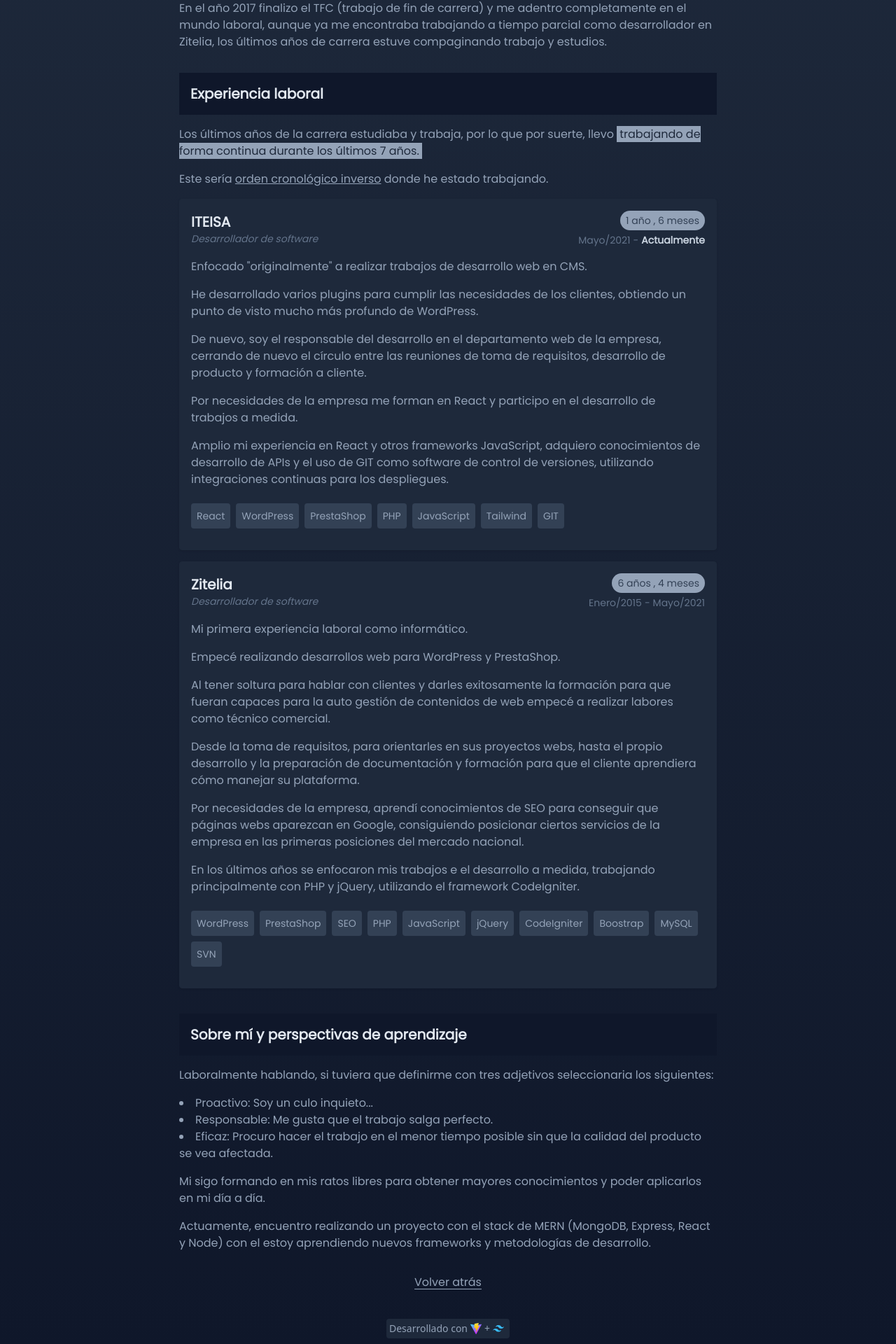
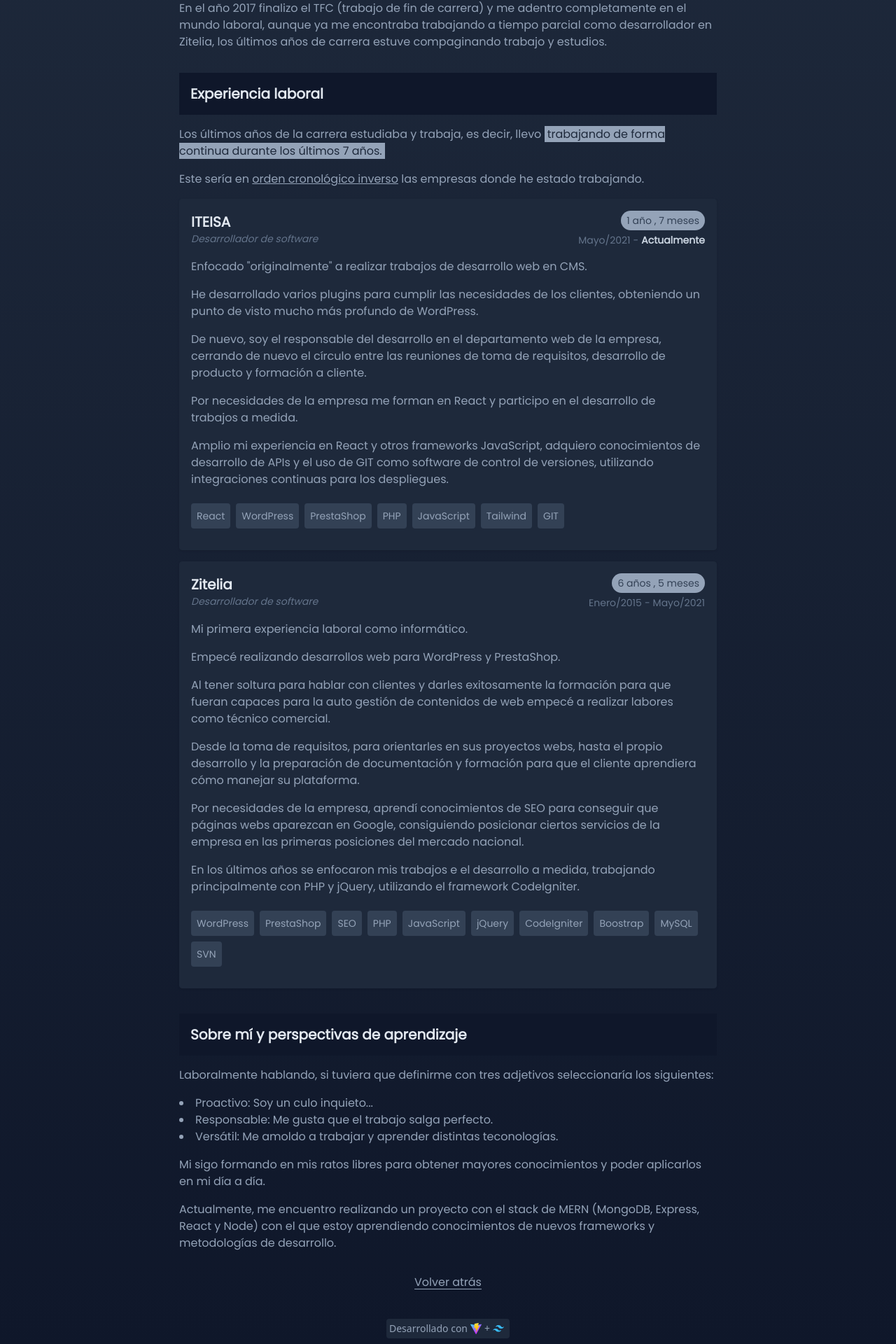
Before and after one commit to javiervallejooca/javiervallejo.me, a React (Vite) app: page /sobre-mi in a window 1280 px wide. Shown: the part 228-2148 px from the top of the page at 70% size. Built offline with nearby package versions, Linux system fonts and the light colour scheme.

Commit message:
Retoques ortográficos

```diff
--- a/src/components/Company.jsx
+++ b/src/components/Company.jsx
@@ -48,7 +48,7 @@ const Company = ({
       misMeses = 0;
     }
 
-    setMonths(misMeses);
+    setMonths(misMeses + 1);
     setYears(i);
   }, []);
 
@@ -92,7 +92,7 @@ const Company = ({
             </p>
             <p className="mb-4">
               He desarrollado varios plugins para cumplir las necesidades de los
-              clientes, obtiendo un punto de visto mucho más profundo de
+              clientes, obteniendo un punto de visto mucho más profundo de
               WordPress.
             </p>
             <p className="mb-4">
--- a/src/pages/About.jsx
+++ b/src/pages/About.jsx
@@ -14,7 +14,7 @@ const About = () => {
             ellos.
           </p>
           <p className="mb-4">
-            Tras finalizar el grado superior de desarollo de aplicaciones
+            Tras finalizar el grado superior de desarrollo de aplicaciones
             informáticas, me animo a estudiar la carrera de{" "}
             <span className="bg-slate-400 text-slate-800 px-1">
               ingeniería informática
@@ -35,15 +35,14 @@ const About = () => {
         </div>
         <div className="text-slate-400 mb-4">
           <p className="mb-4">
-            Los últimos años de la carrera estudiaba y trabaja, por lo que por
-            suerte, llevo{" "}
+            Los últimos años de la carrera estudiaba y trabaja, es decir, llevo{" "}
             <span className="bg-slate-400 text-slate-800 px-1">
               trabajando de forma continua durante los últimos 7 años.
             </span>
           </p>
           <p className="mb-4">
-            Este sería <u>orden cronológico inverso</u> donde he estado
-            trabajando.
+            Este sería en <u>orden cronológico inverso</u> las empresas donde he
+            estado trabajando.
           </p>
         </div>
         <Company
@@ -125,14 +124,13 @@ const About = () => {
         <div className="text-slate-400">
           <p className="mb-4">
             Laboralmente hablando, si tuviera que definirme con tres adjetivos
-            seleccionaria los siguientes:
+            seleccionaría los siguientes:
           </p>
           <ul class="list-disc list-inside mb-4">
             <li>Proactivo: Soy un culo inquieto...</li>
             <li>Responsable: Me gusta que el trabajo salga perfecto.</li>
             <li>
-              Eficaz: Procuro hacer el trabajo en el menor tiempo posible sin
-              que la calidad del producto se vea afectada.
+              Versátil: Me amoldo a trabajar y aprender distintas teconologías.
             </li>
           </ul>
           <p className="mb-4">
@@ -140,9 +138,9 @@ const About = () => {
             conocimientos y poder aplicarlos en mi día a día.
           </p>
           <p className="mb-4">
-            Actuamente, encuentro realizando un proyecto con el stack de MERN
-            (MongoDB, Express, React y Node) con el estoy aprendiendo nuevos
-            frameworks y metodologías de desarrollo.
+            Actualmente, me encuentro realizando un proyecto con el stack de
+            MERN (MongoDB, Express, React y Node) con el que estoy aprendiendo
+            conocimientos de nuevos frameworks y metodologías de desarrollo.
           </p>
         </div>
       </div>
```
